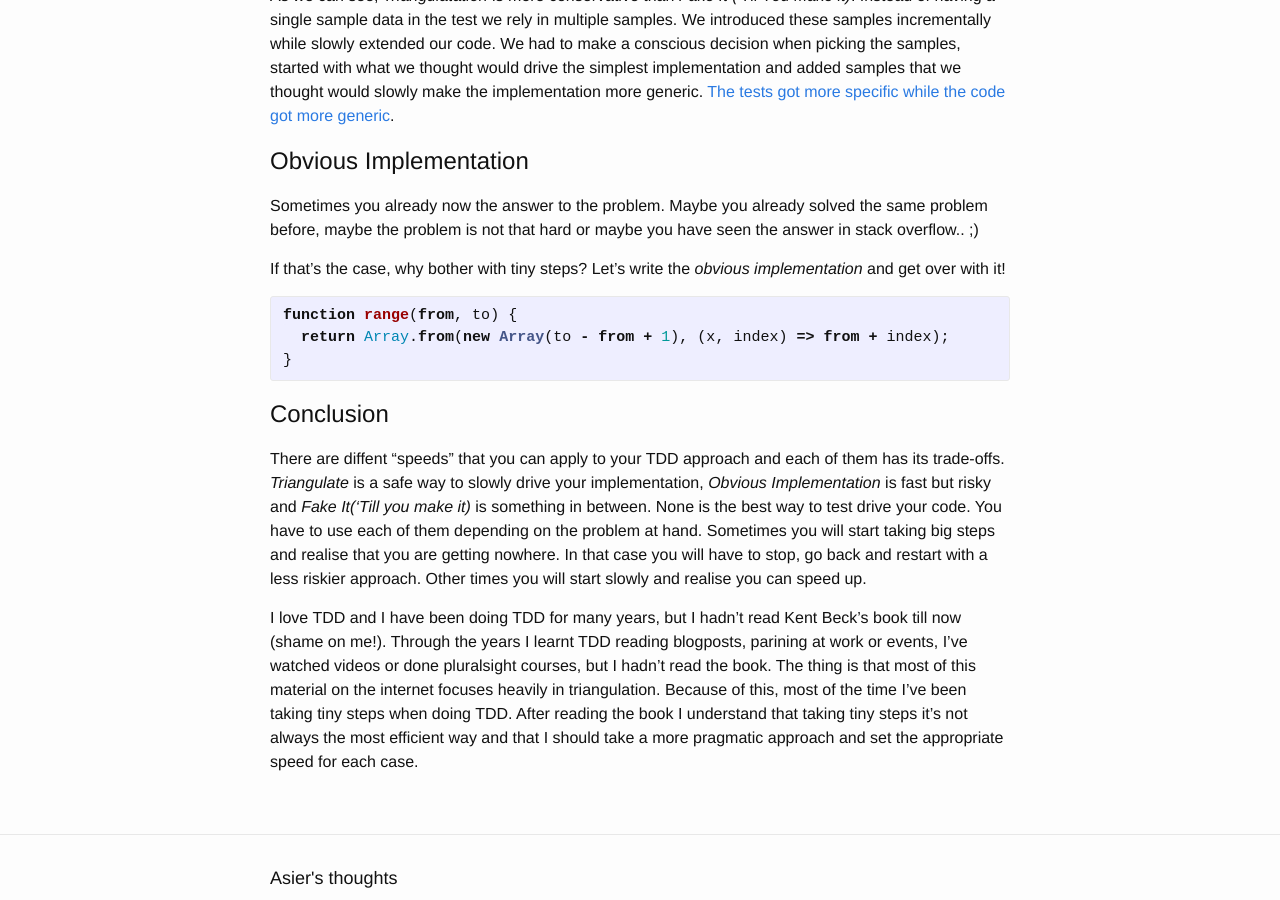
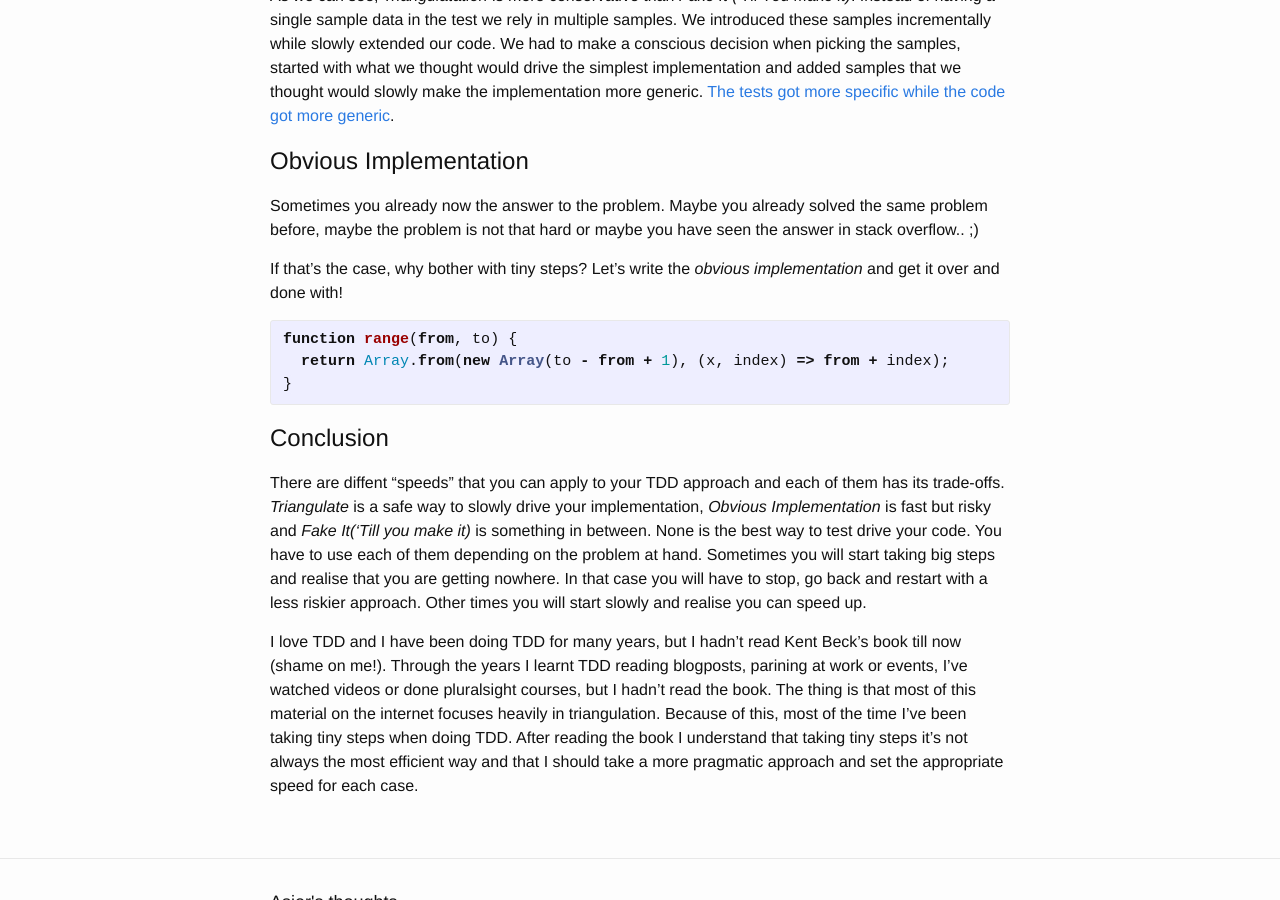
Before and after one commit to asierba/asierba.github.io, a Jekyll site: the page built from _posts/2017-08-02-tdd-speed.md, in a window 1280 px wide and 900 px high, scrolled down 5249 px. Built offline with Jekyll 4.4.1, drawn with Linux system fonts in a browser that asks for light colours; comment, search, counter and statistics services are not loaded; some of the changed text lies outside the part shown.

Commit message:
Fix typos: tdd speed

```diff
--- a/_posts/2017-08-02-tdd-speed.md
+++ b/_posts/2017-08-02-tdd-speed.md
@@ -251,7 +251,7 @@ As we can see, *Triangulatation* is more conservative than *Fake It ('Til You Ma
 # Obvious Implementation #
 Sometimes you already now the answer to the problem. Maybe you already solved the same problem before, maybe the problem is not that hard or maybe you have seen the answer in stack overflow.. ;)
 
-If that's the case, why bother with tiny steps? Let's write the *obvious implementation* and get over with it!
+If that's the case, why bother with tiny steps? Let's write the *obvious implementation* and get it over and done with!
 
 {% highlight javascript %}
 function range(from, to) {
```
Also changed, not shown: other parts of _posts/2017-08-02-tdd-speed.md (+1 -1 lines).
